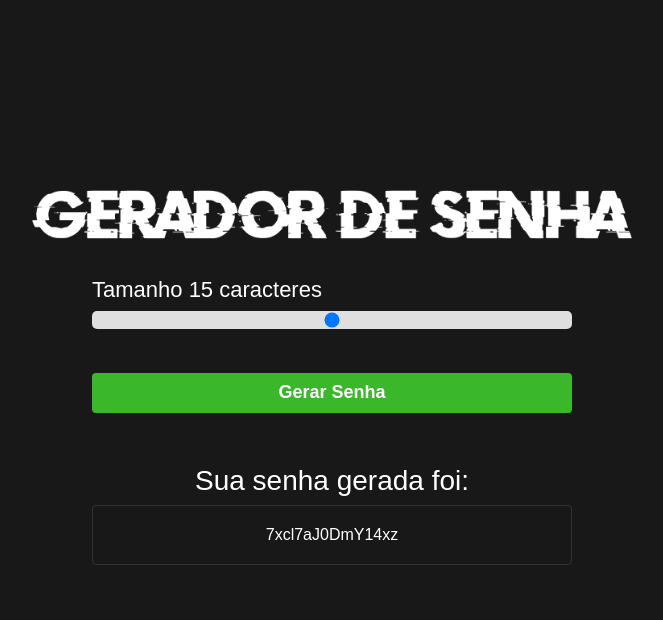
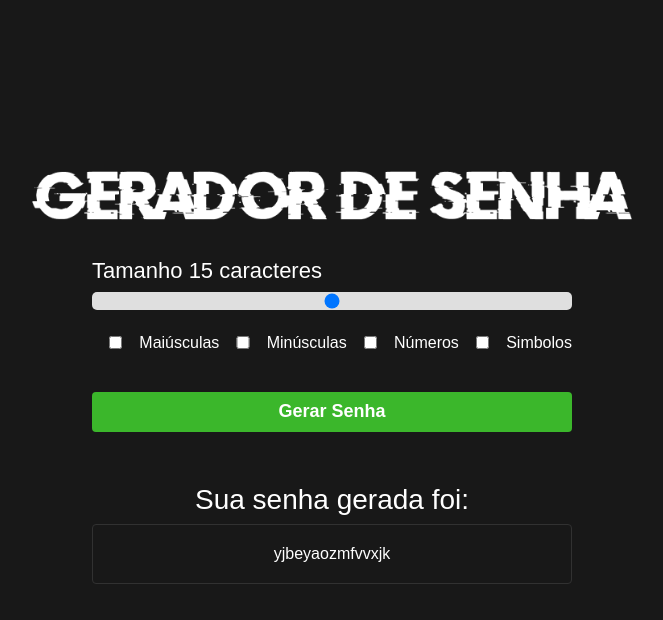
Before and after one commit to brunosilvade/Gerador-de-Senha, a plain HTML site: page index.html in a window 1280 px wide. Both pictures are taken after a click on the button "Gerar Senha". Shown: the whole page, without its empty margins (308-971 px from the left). Drawn offline with Linux system fonts and the light colour scheme.

Commit message:
Added the ability to choose between lowercase, uppercase, numbers, and symbols.

```diff
--- a/index.html
+++ b/index.html
@@ -1,24 +1,46 @@
 <!DOCTYPE html>
 <html lang="en">
   <head>
-    <meta charset="UTF-8">
-    <meta http-equiv="X-UA-Compatible" content="IE=edge">
-    <meta name="viewport" content="width=device-width, initial-scale=1.0">
-    <meta name="keywords"   content="Gerador de Senhas, Gerador de Password">
+    <meta charset="UTF-8" />
+    <meta http-equiv="X-UA-Compatible" content="IE=edge" />
+    <meta name="viewport" content="width=device-width, initial-scale=1.0" />
+    <meta name="keywords" content="Gerador de Senhas, Gerador de Password" />
     <title>Gerador de Senha</title>
-    <link rel="stylesheet" href="style.css">
+    <link rel="stylesheet" href="style.css" />
   </head>
   <body>
-    <img class="logo" src="./assets/logo.png" alt="Gerador de Senha logo">
+    <img class="logo" src="./assets/logo.png" alt="Gerador de Senha logo" />
     <main class="container-input">
       <span>Tamanho <span id="valor"></span> caracteres</span>
-        <input id="slider" class="slider" type="range" min="5" max="25" value="15">
-        <button id="button" class="button-cta" onclick="generatePassword()">Gerar Senha</button>
-
+      <input
+        id="slider"
+        class="slider"
+        type="range"
+        min="5"
+        max="25"
+        value="15"
+      />
+      <div class="container-checkbox">
+        <input type="checkbox" id="upperLetters" />
+        <label for="upperLetters">Maiúsculas</label><br />
+        <input type="checkbox" id="lowLetters" /> <br />
+        <label for="lowLetters">Minúsculas</label><br />
+        <input type="checkbox" id="numbers" /> <br />
+        <label for="numbers">Números</label><br />
+        <input type="checkbox" id="symbols" /> <br />
+        <label for="symbols">Simbolos</label><br />
+      </div>
+      <button id="button" class="button-cta" onclick="generatePassword()">
+        Gerar Senha
+      </button>
     </main>
-    <div id="container-password" onclick="copyPassword()" class="container-password hide">
+    <div
+      id="container-password"
+      onclick="copyPassword()"
+      class="container-password hide"
+    >
       <span class="title">Sua senha gerada foi:</span>
-        <span id="password"class="password"></span>
+      <span id="password" class="password"></span>
       <span class="tooltip">Clique na senha para copiar ☝️ </span>
     </div>
     <script src="script.js"></script>
--- a/script.js
+++ b/script.js
@@ -1,4 +1,5 @@
-document.getElementById("valor").innerHTML="15";
+
+document.getElementById("valor").innerHTML = "15";
 
 let sliderElement = document.querySelector("#slider");
 let buttonElement = document.querySelector("#button");
@@ -8,27 +9,52 @@ let password = document.querySelector("#password");
 
 let containerPassword = document.querySelector("#container-password");
 
-let charset = "abcdefghijklmnopqrstuvwxyzABCDEFGHIJKLMNOPQRSTUVWXYZ1234567890";
-var novaSenha ="";
+let useUpper, useLower, useNumbers, useSymbols; // Defina essas variáveis aqui, pois seus estados podem mudar
 
+let charset = "abcdefghijklmnopqrstuvwxyz";
+let upperCharset = "ABCDEFGHIJKLMNOPQRSTUVWXYZ";
+let numberCharset = "1234567890";
+let symbolCharset = "!@#$%^&*()_+";
+var novaSenha = "";
 
-slider.oninput = function(){
+sliderElement.oninput = function() {
     sizePassword.innerHTML = this.value;
 }
 
-function generatePassword(){
+function generatePassword() {
+    useUpper = document.getElementById("upperLetters").checked;
+    useLower = document.getElementById("lowLetters").checked;
+    useNumbers = document.getElementById("numbers").checked;
+    useSymbols = document.getElementById("symbols").checked;
 
     let pass = "";
 
-    for(let i = 0, n = charset.length; i < sliderElement.value; ++i){
-        pass += charset.charAt(Math.floor(Math.random() * n));
+    const length = sliderElement.value; // Obtenha o valor atual do controle deslizante
+    let charsetToUse = charset; // Comece com o conjunto de caracteres padrão
+
+    if (useUpper) {
+        charsetToUse += upperCharset;
+    }
+    if (useNumbers) {
+        charsetToUse += numberCharset;
+    }
+    if (useSymbols) {
+        charsetToUse += symbolCharset;
+    }
+
+    for (let i = 0, n = charsetToUse.length; i < length; ++i) {
+        pass += charsetToUse.charAt(Math.floor(Math.random() * n));
     }
     containerPassword.classList.remove("hide");
     password.innerHTML = pass;
     novaSenha = pass;
 }
 
-function copyPassword(){
-    navigator.clipboard.writeText(novaSenha);
-    alert("Senha copiada com sucesso!");
+function copyPassword() {
+    if (novaSenha) {
+        navigator.clipboard.writeText(novaSenha);
+        alert("Senha copiada com sucesso!");
+    } else {
+        alert("Nenhuma senha gerada ainda.");
+    }
 }
--- a/style.css
+++ b/style.css
@@ -28,6 +28,13 @@ body {
 .container-input span {
   color: #fff;
   font-size: 22px;
+}
+.container-checkbox {
+  margin-top: 20px;
+  display: flex;
+  justify-content: center;
+  color: #fff;
+  align-items: center;
 }
 
 
```
Lines whose indentation alone changed are shown as unchanged.
